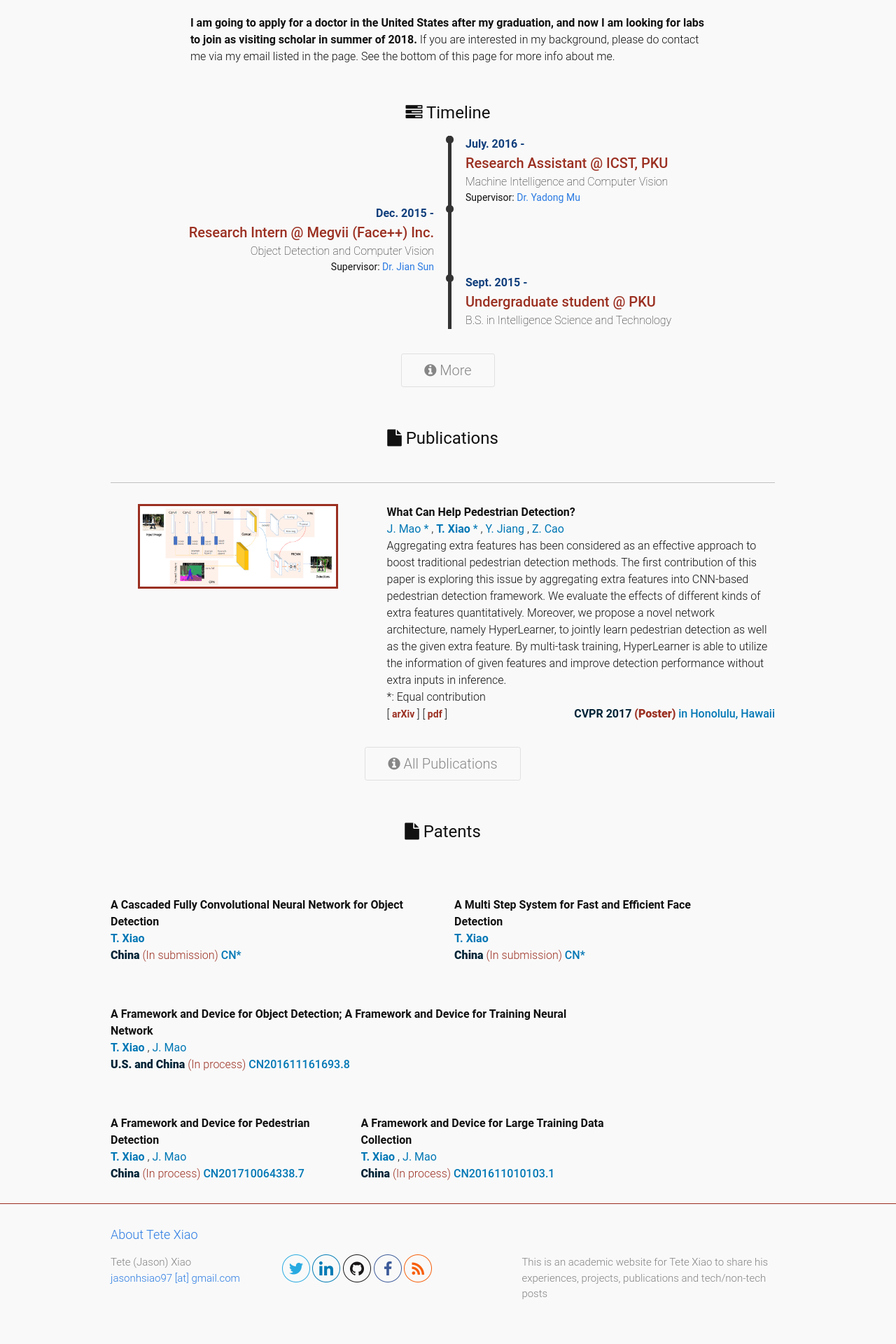
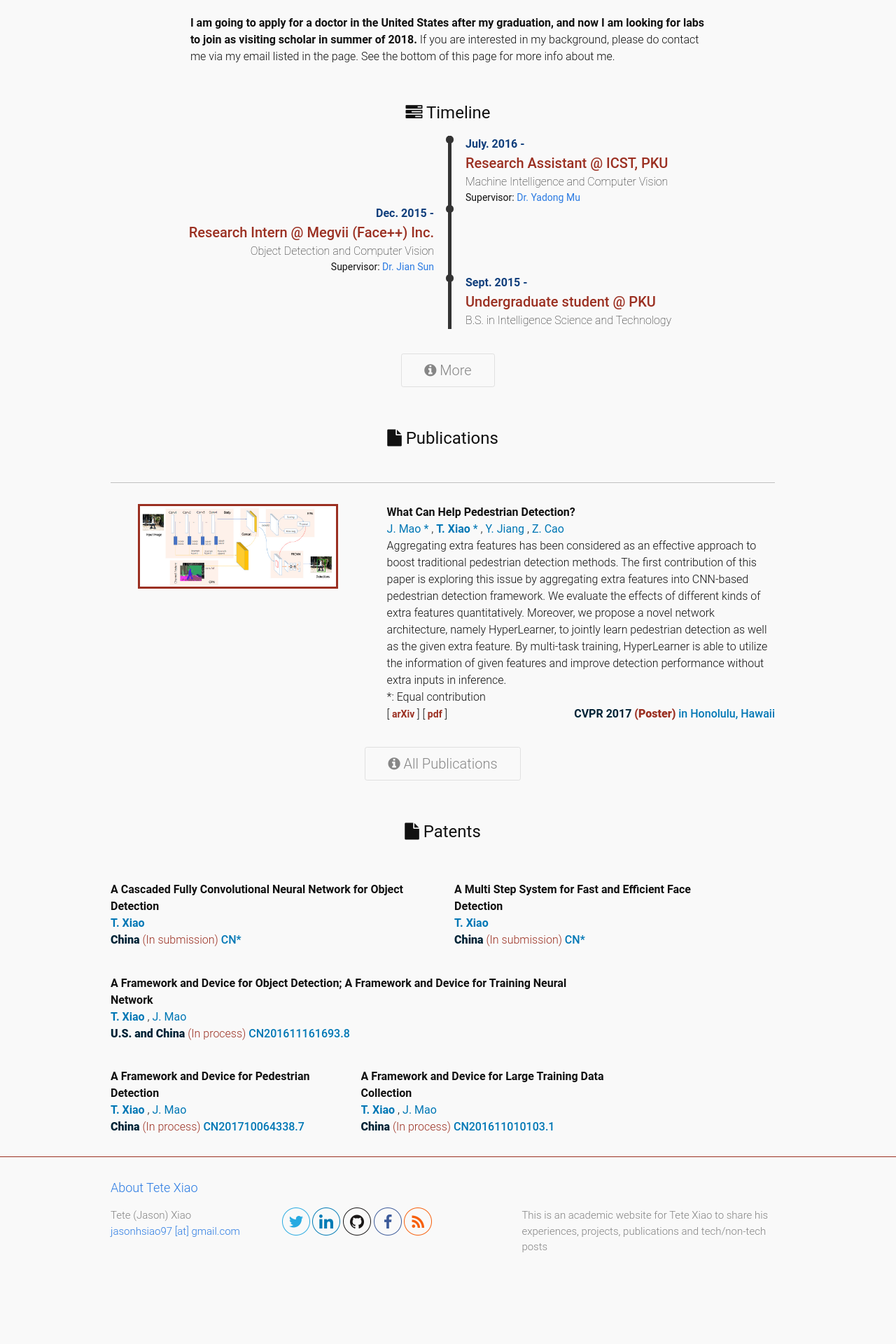
Before and after one commit to Tete-Xiao/Tete-Xiao.github.io, a Jekyll site: the page built from index.html, in a window 1280 px wide. Shown: the part 763-2683 px from the top of the page at 70% size. Built offline with Jekyll 4.4.1, drawn with Linux system fonts in a browser that asks for light colours; after the commit the page ends 2616 px from its top, so only the background shows below that.

Commit message:
change dis

```diff
--- a/_sass/_patents.scss
+++ b/_sass/_patents.scss
@@ -11,10 +11,9 @@
 }
 
 .pat {
-  radius:         10px;
+  radius:         15px;
   float:          left !important;
-  margin-top:     #{$spacing-unit};
-  padding-top:    #{$spacing-unit};
+  margin-top:     1cm;
   overflow:       auto;
 }
 
```
